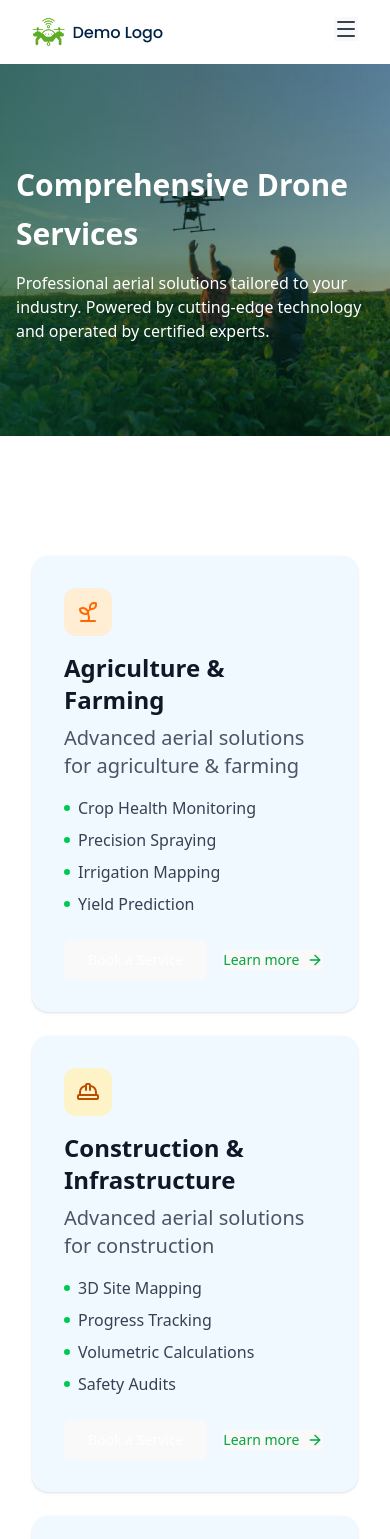
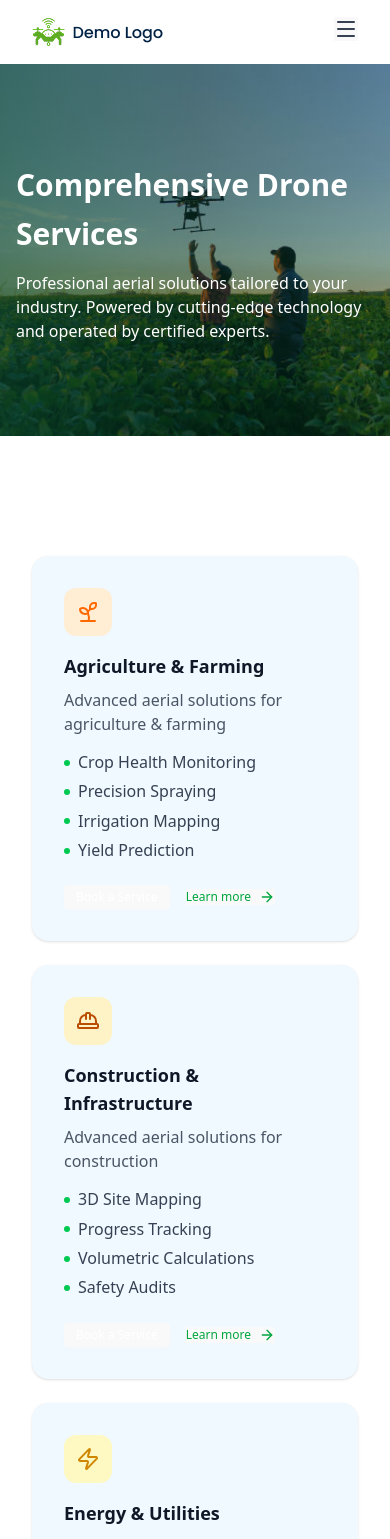
Before and after one commit to MTS-Services/prasad_e_app_pilot, a React (Vite) app: page /services in a window 390 px wide. Shown: the top 1539 px of the page. Built offline with nearby package versions, Linux system fonts and the light colour scheme.

Commit message:
services section responsive done

```diff
--- a/src/LandingPageUI/Pages/Services.jsx
+++ b/src/LandingPageUI/Pages/Services.jsx
@@ -97,17 +97,17 @@ const Services = () => {
                   </div>
 
                   {/* Title */}
-                  <h3 className="text-2xl font-bold text-gray-900 mb-2">
+                  <h3 className="text-lg md:text-2xl font-bold text-gray-900 mb-2">
                     {t(service.titleKey)}
                   </h3>
 
                   {/* Description */}
-                  <p className="text-xl text-gray-600 mb-4">
+                  <p className="md:text-xl text-gray-600 mb-4">
                     {t(service.descriptionKey)}
                   </p>
 
                   {/* Features List */}
-                  <ul className="space-y-2 mb-6">
+                  <ul className="space-y-2 mb-6 text-xs md:text-lg">
                     {service.featuresKeys.map((featureKey, idx) => (
                       <li key={idx} className="flex items-center gap-2 text-[16px] text-gray-700">
                         <span className="w-1.5 h-1.5 bg-green-500 rounded-full"></span>
@@ -118,10 +118,10 @@ const Services = () => {
 
                   {/* Buttons */}
                   <div className="flex items-center gap-4">
-                    <button className="bg-green-500 hover:bg-green-600 text-white px-6 py-2.5 rounded-lg font-medium text-sm transition-colors">
+                    <button className="bg-green-500 hover:bg-green-600 text-white px-3 sm:px-6 py-2.5 btn border-none text-xs btn-xs sm:btn-md md:rounded-sm font-medium sm:text-sm transition-colors">
                       {t('services.bookService')}
                     </button>
-                    <button className="flex items-center gap-2 text-green-600 hover:text-green-700 font-medium text-sm transition-colors">
+                    <button className="flex items-center gap-2 text-green-600 hover:text-green-700 font-medium text-xs lg:text-sm transition-colors">
                       {t('services.learnMore')}
                       <ArrowRight className="w-4 h-4" />
                     </button>
```
